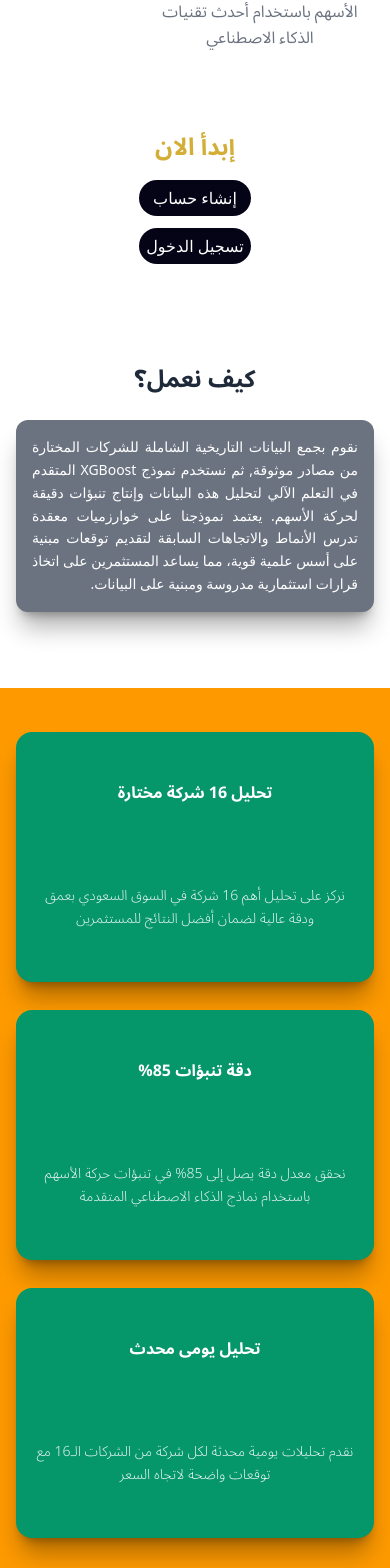
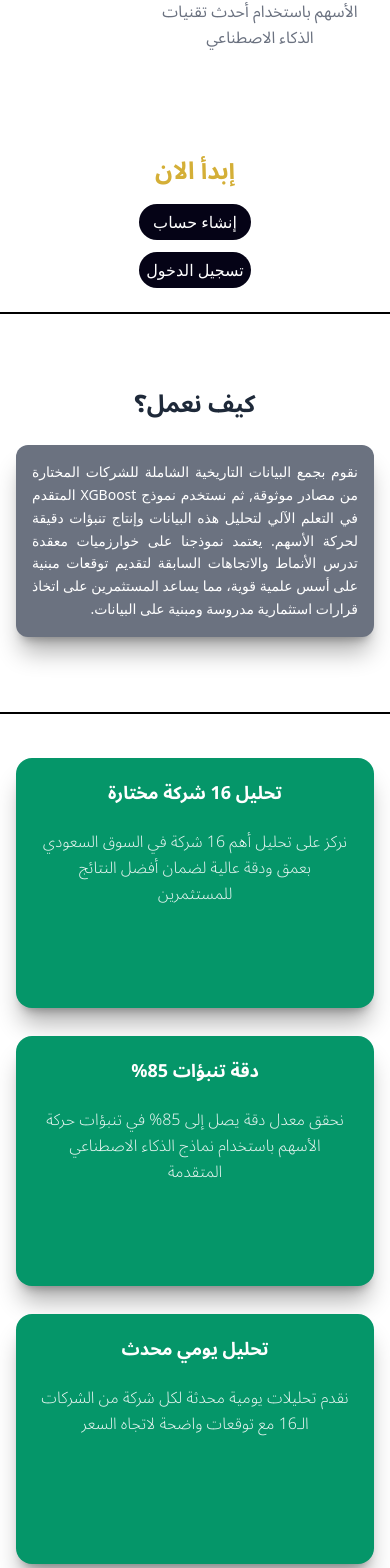
Before and after one commit to AbdulmalekAli60/Smart-Saudi-Stock-Advisor, a React (Vite) app in the folder frontend/: page / in a window 390 px wide. Shown: the part 300-1868 px from the top of the page. Built offline with nearby package versions, Linux system fonts and the light colour scheme.

Commit message:
Added animations to landing page using Gsap and finished working ot it

```diff
--- a/frontend/package.json
+++ b/frontend/package.json
@@ -10,8 +10,10 @@
     "preview": "vite preview"
   },
   "dependencies": {
+    "@gsap/react": "^2.1.2",
     "@lottiefiles/dotlottie-react": "^0.15.2",
     "@tailwindcss/vite": "^4.1.12",
+    "gsap": "^3.13.0",
     "lucide-react": "^0.542.0",
     "react": "^19.1.1",
     "react-dom": "^19.1.1",
@@ -24,6 +26,7 @@
     "@types/react": "^19.1.10",
     "@types/react-dom": "^19.1.7",
     "@vitejs/plugin-react": "^5.0.0",
+    "babel-plugin-react-compiler": "^19.1.0-rc.3",
     "eslint": "^9.33.0",
     "eslint-plugin-react-hooks": "^5.2.0",
     "eslint-plugin-react-refresh": "^0.4.20",
--- a/frontend/src/LandingPage.tsx
+++ b/frontend/src/LandingPage.tsx
@@ -2,6 +2,8 @@ import Button from "./components/Button";
 import Card from "./components/Card";
 import LandingPageAnimation from "./components/LandingPageAnimation";
 import Logo from "./components/Logo";
+import { useRef } from "react";
+import useAnimations from "./hooks/useAnimation";
 
 export default function LandingPage() {
   const cardsContent = [
@@ -22,6 +24,11 @@ export default function LandingPage() {
     },
   ];
 
+  const heroSectionRef = useRef<HTMLDivElement>(null);
+  const aboutUsSectionRef = useRef<HTMLDivElement>(null);
+  const cardsSectionRef = useRef<HTMLDivElement>(null);
+
+  useAnimations({ heroSectionRef, aboutUsSectionRef, cardsSectionRef });
   return (
     <>
       {/* Navigation */}
@@ -43,8 +50,11 @@ export default function LandingPage() {
         className="grid grid-cols-3"
         style={{ background: "var(--gradient-hero)" }}
       >
-        <div className="min-h-[400px] col-span-2 md:min-h-[500px] lg:min-h-[600px] xl:min-h-[700px] relative flex flex-col justify-center items-center px-4 md:px-6 lg:px-8">
-          <div className="text-center max-w-4xl mx-auto space-y-4 md:space-y-6 lg:space-y-8">
+        <div className="min-h-[400px] col-span-2 sm:h-dvh md:min-h-[500px] lg:min-h-[600px] xl:min-h-[700px] relative flex flex-col justify-center items-center px-4 md:px-6 lg:px-8">
+          <div
+            ref={heroSectionRef}
+            className="text-center max-w-4xl mx-auto space-y-4 md:space-y-6 lg:space-y-8"
+          >
             <h1 className="font-primary-bold text-white text-3xl md:text-4xl lg:text-5xl xl:text-6xl leading-tight">
               تنبؤات الأسهم بالذكاء الاصطناعي
             </h1>
@@ -59,7 +69,7 @@ export default function LandingPage() {
           <LandingPageAnimation />
         </div>
 
-        <div className="col-span-3 text-center -mt-4 md:-mt-6 lg:-mt-8 pb-6 md:pb-8 lg:pb-10 space-y-4 md:space-y-5">
+        <div className="col-span-3 text-center mt-2 md:-mt-6 lg:-mt-8 pb-6 md:pb-8 lg:pb-10 space-y-4 md:space-y-5">
           <p className="font-primary-bold text-secondary text-2xl md:text-3xl lg:text-4xl">
             إبدأ الان
           </p>
@@ -71,8 +81,11 @@ export default function LandingPage() {
       </section>
 
       {/* About Us Section */}
-      <section className=" py-12 md:py-16 lg:py-20 px-4 md:px-6 lg:px-8 bg-white min-h-[400px] md:min-h-[500px] flex items-center">
-        <div className="max-w-4xl mx-auto text-center space-y-6 md:space-y-8 lg:space-y-10">
+      <section className="border-t-2 py-12 md:py-16 lg:py-20 px-4 md:px-6 lg:px-8 bg-white min-h-[400px] md:min-h-[500px] flex items-center">
+        <div
+          ref={aboutUsSectionRef}
+          className="max-w-4xl mx-auto text-center space-y-6 md:space-y-8 lg:space-y-10"
+        >
           <h2 className="text-2xl md:text-3xl lg:text-4xl xl:text-5xl font-primary-bold text-gray-800">
             كيف نعمل؟
           </h2>
@@ -90,11 +103,14 @@ export default function LandingPage() {
       </section>
 
       {/* Features Section */}
-      <section className="py-8 md:py-12 lg:py-16 px-4 md:px-6 lg:px-8 bg-amber-500 min-h-[600px]">
+      <section className="py-8 md:py-12 lg:py-16 px-4 md:px-6 lg:px-8 border-t-2 min-h-[600px]">
         <div className="max-w-7xl mx-auto">
-          <div className="grid grid-cols-1 md:grid-cols-2 lg:grid-cols-3 gap-4 md:gap-6 lg:gap-8">
+          <div
+            ref={cardsSectionRef}
+            className="grid grid-cols-1 md:grid-cols-2 lg:grid-cols-3 gap-4 md:gap-6 lg:gap-8"
+          >
             {cardsContent.map((cardContent) => (
-              <div key={cardContent.id} className="flex">
+              <div key={cardContent.id}>
                 <Card title={cardContent.title} desc={cardContent.desc} />
               </div>
             ))}
--- a/frontend/src/components/Card.tsx
+++ b/frontend/src/components/Card.tsx
@@ -1,17 +1,17 @@
 interface CardProps {
-    title: string;
-    desc: string;
+  title: string;
+  desc: string;
 }
 
 export default function Card({title, desc}: CardProps) {
   return (
-    <div className="w-full min-h-[250px] md:min-h-[280px] lg:min-h-[320px] rounded-2xl md:rounded-3xl bg-success shadow-xl/30 mt-3 md:mt-4 lg:mt-5 p-4 md:p-5 lg:p-6">
-      <div className="flex flex-col items-center h-full justify-around gap-3 md:gap-4 lg:gap-5">
-        <h1 className="font-primary-bold text-white break-words line-clamp-2 text-base md:text-lg lg:text-xl xl:text-2xl text-center leading-tight">
+    <div className="w-full min-h-[250px] md:min-h-[280px] lg:min-h-[320px] rounded-2xl md:rounded-3xl bg-success shadow-xl/30 mt-3 md:mt-4 lg:mt-5 p-6 md:p-7 lg:p-8">
+      <div className="flex flex-col h-full justify-center gap-6 md:gap-7 lg:gap-8">
+        <h1 className="font-primary-bold text-white break-words text-lg md:text-xl lg:text-2xl xl:text-3xl text-center leading-tight">
           {title}
         </h1>
 
-        <p className="font-primary-thin text-white/90 text-sm md:text-base lg:text-lg text-center break-words line-clamp-4 md:line-clamp-5 leading-relaxed">
+        <p className="font-primary-thin text-white/90 text-base md:text-lg lg:text-xl text-center break-words leading-relaxed flex-1 flex items-center justify-center">
           {desc}
         </p>
       </div>
--- /dev/null
+++ b/frontend/src/hooks/useAnimation.ts
@@ -0,0 +1,76 @@
+import { gsap } from "gsap/gsap-core";
+import { useGSAP } from "@gsap/react";
+import { ScrollTrigger } from "gsap/all";
+
+interface AnimationRefs {
+  heroSectionRef: React.RefObject<HTMLDivElement | null>;
+  aboutUsSectionRef: React.RefObject<HTMLDivElement | null>;
+  cardsSectionRef: React.RefObject<HTMLDivElement | null>;
+}
+
+gsap.registerPlugin(ScrollTrigger);
+
+function useAnimations({heroSectionRef, aboutUsSectionRef, cardsSectionRef}: AnimationRefs) {
+  useGSAP(() => {
+    if (heroSectionRef?.current) {
+      gsap.fromTo(
+        heroSectionRef.current,
+        {
+          x: 360,
+          opacity: 0.5,
+        },
+        {
+          x: 0,
+          opacity: 1,
+          duration: 1,
+          scrollTrigger: {
+            trigger: heroSectionRef.current,
+            toggleActions: "play none restart none",
+            start: "top 80%",
+          },
+        }
+      );
+    }
+
+    if (aboutUsSectionRef?.current) {
+      gsap.fromTo(
+        aboutUsSectionRef.current,
+        {
+          y: 60,
+          opacity: 0.5,
+        },
+        {
+          y: 0,
+          opacity: 1,
+          duration: 0.7,
+          scrollTrigger: {
+            trigger: aboutUsSectionRef.current,
+            toggleActions: "restart none restart none",
+            start: "top 60%",
+          },
+        }
+      );
+    }
+
+    if (cardsSectionRef?.current) {
+      gsap.fromTo(
+        cardsSectionRef.current,
+        { y: 60, opacity: 0, rotationX: 15 },
+        {
+          y: 0,
+          opacity: 1,
+          rotationX: 0,
+          duration: 0.7,
+          stagger: 0.2,
+          scrollTrigger: {
+            trigger: cardsSectionRef.current,
+            toggleActions: "restart none restart none",
+            start: "top 70%",
+          },
+        }
+      );
+    }
+  }, []);
+}
+
+export default useAnimations;
--- a/frontend/vite.config.ts
+++ b/frontend/vite.config.ts
@@ -5,7 +5,13 @@ import tailwindcss from '@tailwindcss/vite'
 // https://vite.dev/config/
 export default defineConfig({
   plugins: [
-    react(),
+    react(
+      {
+        babel: {
+          plugins: ['babel-plugin-react-compiler'],
+        }
+      }
+    ),
     tailwindcss()
   ],
 })
```
Also changed, not shown: 1 other file (tests, documents, lock files or other folders).
